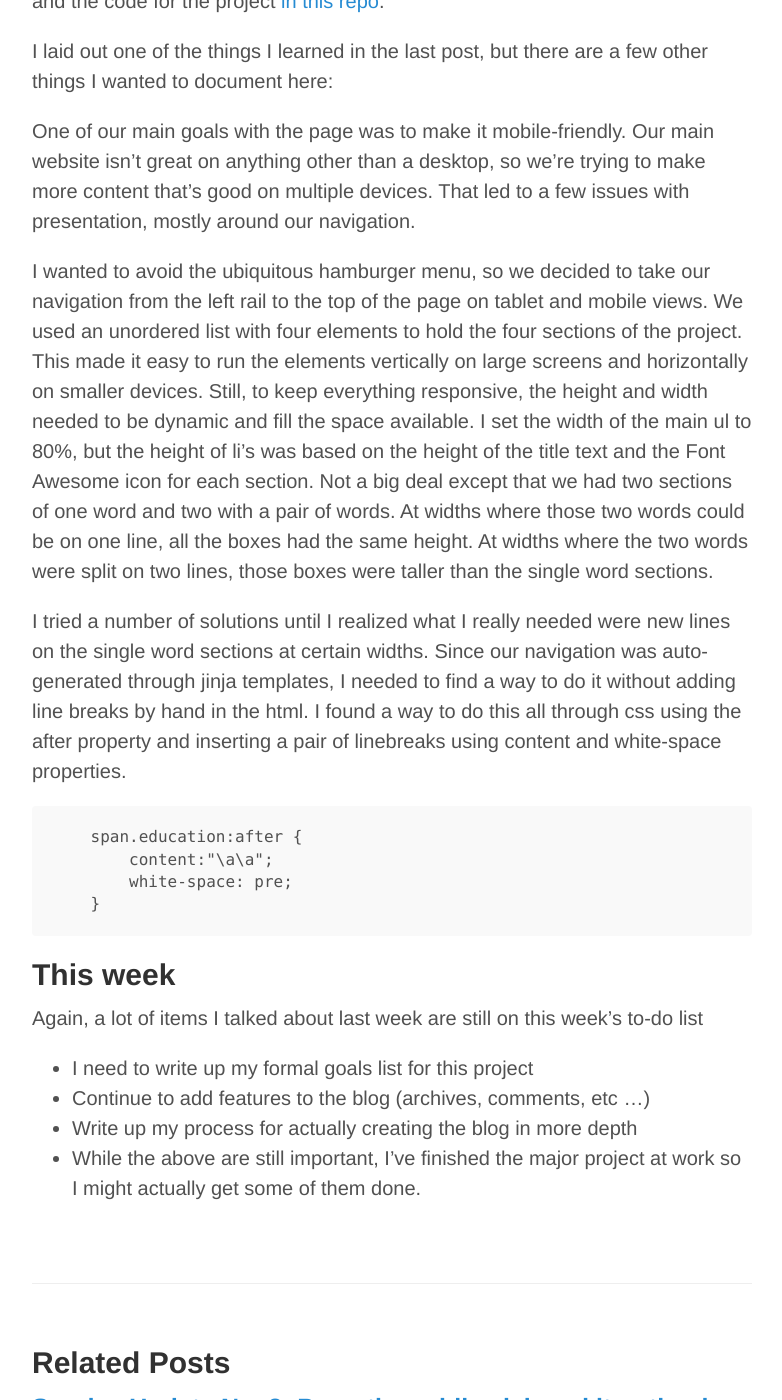
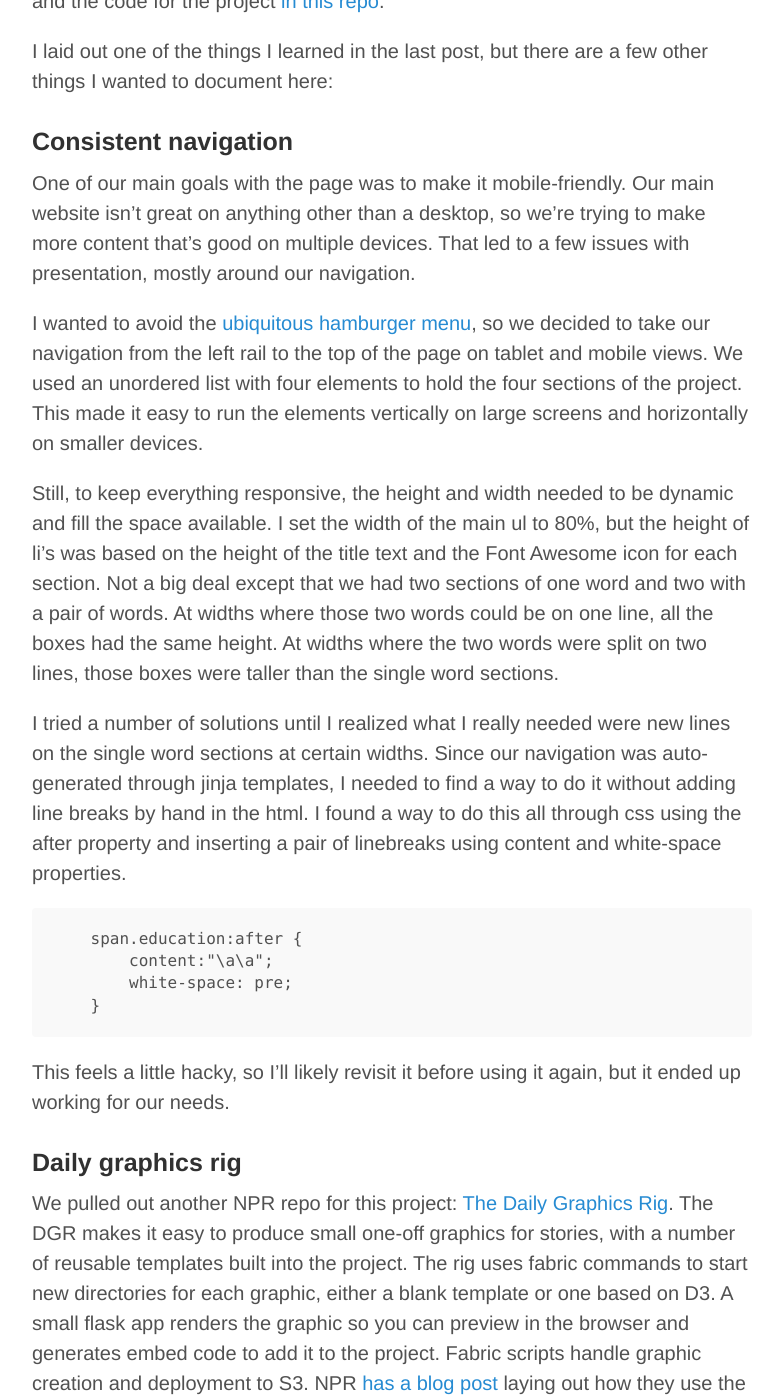
Before and after one commit to chagan/chagan.github.io, a Jekyll site: the page built from _posts/2015-02-01-sunday-update-4.md, in a window 1280 px wide and 1400 px high, scrolled down 1180 px. Shown: the whole window, without its empty margins (248-1030 px from the left). Built offline with Jekyll 4.4.1, drawn with Linux system fonts in a browser that asks for light colours; some of the changed text lies outside the part shown.

Commit message:
Finished post su4

````diff
--- a/_posts/2015-02-01-sunday-update-4.md
+++ b/_posts/2015-02-01-sunday-update-4.md
@@ -25,9 +25,12 @@ In my [previous post](http://chagan.github.io/sunday-update-3/) I discussed a pr
 
 I laid out one of the things I learned in the last post, but there are a few other things I wanted to document here:
 
+###Consistent navigation
 One of our main goals with the page was to make it mobile-friendly. Our main website isn't great on anything other than a desktop, so we're trying to make more content that's good on multiple devices. That led to a few issues with presentation, mostly around our navigation.
 
-I wanted to avoid the ubiquitous hamburger menu, so we decided to take our navigation from the left rail to the top of the page on tablet and mobile views. We used an unordered list with four elements to hold the four sections of the project. This made it easy to run the elements vertically on large screens and horizontally on smaller devices. Still, to keep everything responsive, the height and width needed to be dynamic and fill the space available. I set the width of the main ul to 80%, but the height of li's was based on the height of the title text and the Font Awesome icon for each section. Not a big deal except that we had two sections of one word and two with a pair of words. At widths where those two words could be on one line, all the boxes had the same height. At widths where the two words were split on two lines, those boxes were taller than the single word sections.
+I wanted to avoid the [ubiquitous hamburger menu](http://blog.manbolo.com/2014/06/30/apple-on-hamburger-menus), so we decided to take our navigation from the left rail to the top of the page on tablet and mobile views. We used an unordered list with four elements to hold the four sections of the project. This made it easy to run the elements vertically on large screens and horizontally on smaller devices.
+
+Still, to keep everything responsive, the height and width needed to be dynamic and fill the space available. I set the width of the main ul to 80%, but the height of li's was based on the height of the title text and the Font Awesome icon for each section. Not a big deal except that we had two sections of one word and two with a pair of words. At widths where those two words could be on one line, all the boxes had the same height. At widths where the two words were split on two lines, those boxes were taller than the single word sections.
 
 I tried a number of solutions until I realized what I really needed were new lines on the single word sections at certain widths. Since our navigation was auto-generated through jinja templates, I needed to find a way to do it without adding line breaks by hand in the html. I found a way to do this all through css using the after property and inserting a pair of linebreaks using content and white-space properties.
 
@@ -38,6 +41,24 @@ I tried a number of solutions until I realized what I really needed were new lin
     }
 ```
 
+This feels a little hacky, so I'll likely revisit it before using it again, but it ended up working for our needs.
+
+###Daily graphics rig
+We pulled out another NPR repo for this project: [The Daily Graphics Rig](https://github.com/nprapps/dailygraphics). The DGR makes it easy to produce small one-off graphics for stories, with a number of reusable templates built into the project. The rig uses fabric commands to start new directories for each graphic, either a blank template or one based on D3. A small flask app renders the graphic so you can preview in the browser and generates embed code to add it to the project. Fabric scripts handle graphic creation and deployment to S3. NPR [has a blog post](http://blog.apps.npr.org/2014/05/27/dailygraphics.html) laying out how they use the rig if you want a sense of the basics.
+
+Each Grading Rahm story came with one to three charts (we made nine total), so I knew generating the visualizations quickly would be key to getting everything published on time. While there was a little extra effort at the beginning to get the rig set up and figure out how everything worked, I ended up being able to test out ideas quickly and produce well-made final graphics in a minimum amount of time. I even added one template of my own (a stacked area chart, though [we may not use it too often](http://vizwiz.blogspot.com/2012/10/stacked-area-chart-vs-line-chart-great.html)).
+
+The one issue using the rig on a project like this is loading nine iframes for the graphics. It actually complicated some other [bootstrap elements we were using](http://getbootstrap.com/javascript/#scrollspy). For future projects I hope to customize our fork a little more and incorporate the final graphics into the project itself and not as embedded elements.
+
+###Working together
+This was the first real project I did with a coworker taking a large role.
+
+While I set up the backend (with a lot of help from the [NPR app template](https://github.com/nprapps/app-template)), Curious City reporter/designer/all-around-awesome-person Logan Jaffe did most of the design work.
+
+We worked out of the same repo, but I took the project the first week and handed it over to her once the main skeleton was in place. We both committed changes to the master branch and didn't do a lot of simultaneous work, which made sense for this project. She couldn't style things that weren't in place, and I couldn't tweak responsive elements that didn't have final styles.
+
+While overall this worked fine, it did create bottlenecks for both of us, so I want to sit down with our team and figure out if there's an easier way for us to do everything. That may be doing all changes in branches, splitting up the project into smaller pieces (front and back end are huge chunks) or more pair programming, but things got done in a timely fashion.
+
 ##This week
 Again, a lot of items I talked about last week are still on this week's to-do list
 
````
